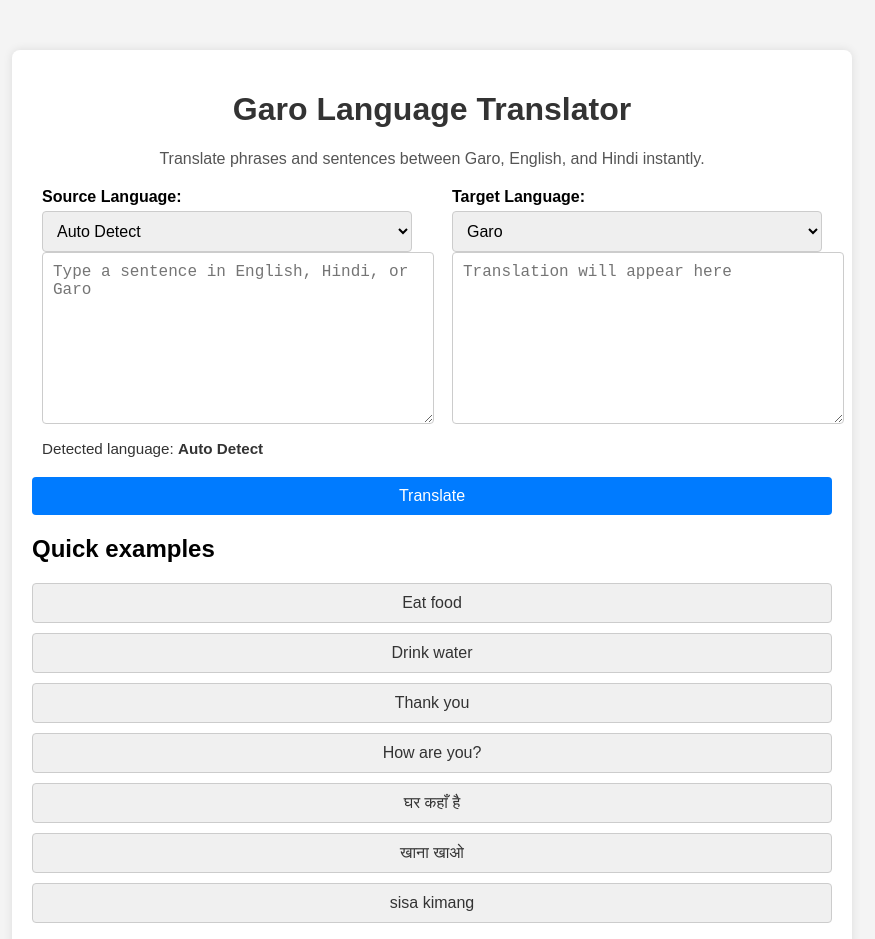
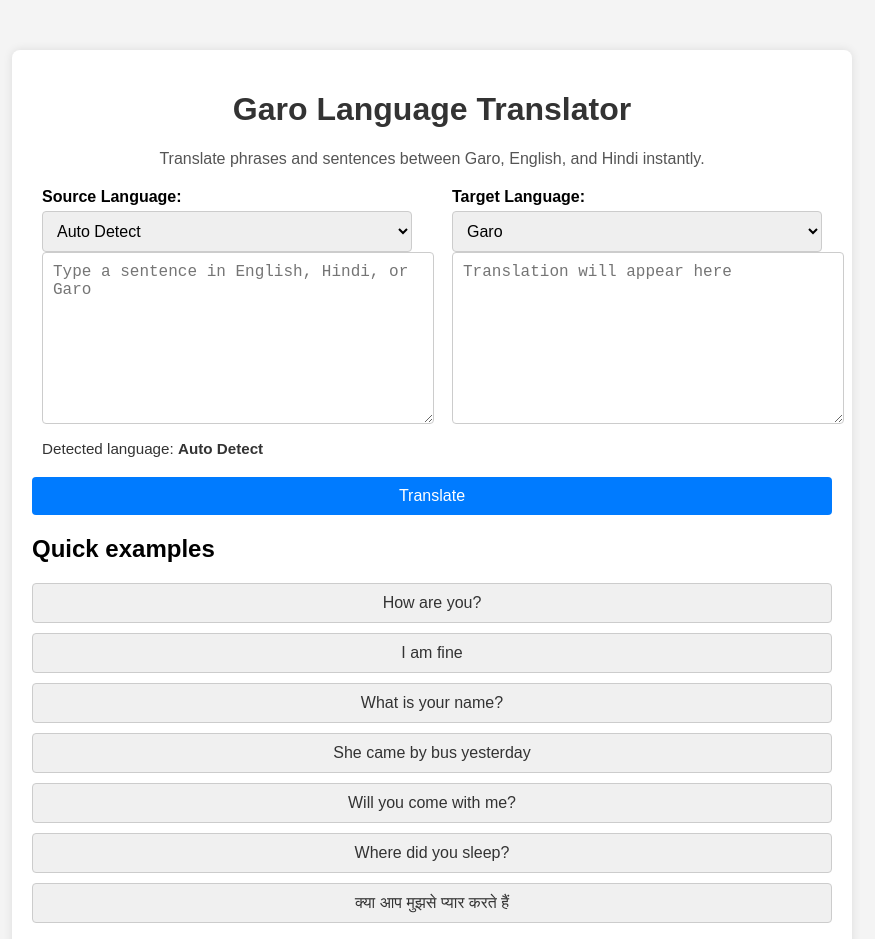
Before and after one commit to bonkamchisangma15-design/Language-translator, a React (Vite) app: page / in a window 1280 px wide. Shown: the top 939 px of the page, without its empty margins (208-1083 px from the left). Built offline with nearby package versions, Linux system fonts and the light colour scheme; the HTML template or start-up script is replaced by a standard one.

Commit message:
Fix translator normalization, update examples, and add ESLint config for launch

```diff
--- a/src/App.jsx
+++ b/src/App.jsx
@@ -1,4 +1,4 @@
-import React, { useEffect, useState } from 'react';
+import React, { useCallback, useEffect, useState } from 'react';
 import './index.css';
 import translateText, { detectLanguage } from './translator.js';
 
@@ -17,13 +17,13 @@ function App() {
   ];
 
   const examples = [
-    { label: 'Eat food', text: 'eat food' },
-    { label: 'Drink water', text: 'drink water' },
-    { label: 'Thank you', text: 'thank you' },
     { label: 'How are you?', text: 'how are you' },
-    { label: 'घर कहाँ है', text: 'घर कहाँ है' },
-    { label: 'खाना खाओ', text: 'खाना खाओ' },
-    { label: 'sisa kimang', text: 'sisa kimang' },
+    { label: 'I am fine', text: 'i am fine' },
+    { label: 'What is your name?', text: 'what is your name' },
+    { label: 'She came by bus yesterday', text: 'she came by bus yesterday' },
+    { label: 'Will you come with me?', text: 'will you come with me' },
+    { label: 'Where did you sleep?', text: 'where did you sleep' },
+    { label: 'क्या आप मुझसे प्यार करते हैं', text: 'क्या आप मुझसे प्यार करते हैं' },
   ];
 
   const languageName = (code) => {
@@ -31,7 +31,7 @@ function App() {
     return lang ? lang.name : 'Unknown';
   };
 
-  const handleTranslate = () => {
+  const handleTranslate = useCallback(() => {
     const text = inputText || '';
     if (!text.trim()) {
       setTranslatedText('');
@@ -42,11 +42,11 @@ function App() {
     const source = sourceLang === 'auto' ? detectLanguage(text) : sourceLang;
     setDetectedLang(source);
     setTranslatedText(translateText(text, source, targetLang));
-  };
+  }, [inputText, sourceLang, targetLang]);
 
   useEffect(() => {
     handleTranslate();
-  }, [inputText, sourceLang, targetLang]);
+  }, [handleTranslate]);
 
   return (
     <div className="app">
--- a/src/translator.js
+++ b/src/translator.js
@@ -176,10 +176,8 @@ const dictionaries = {
   hi: {
     'मैं': 'ang.a',
     'वह': 'ua',
-    'वह': 'bia',
     'आप': 'na.a',
     'यह': 'ia',
-    'वह': 'haiwa',
     'आओ': 'reba',
     'आया': 'reba.aha',
     'खोलो': 'khulibo',
@@ -204,10 +202,10 @@ const dictionaries = {
     'क्यों': 'maina',
     'कैसे': 'maidake',
     'कहाँ': 'bano',
-    'कौन': 'badia',
+    'कौन': 'saka',
+    'कौन सा': 'badia',
     'किसको': 'sako',
     'कब': 'mijal',
-    'कौन': 'saka',
     'हाँ': 'hoe',
     'नहीं': 'na',
     'प्यार': 'kasa.a',
@@ -377,11 +375,11 @@ function normalizeText(text) {
   return text
     .trim()
     .toLowerCase()
-    .replace(/[.,!?]+/g, '')
+    .replace(/[?!,]+/g, '')
     .replace(/\s+/g, ' ');
 }
 
-function translatePhrase(text, from, to) {
+function translatePhrase(text, from) {
   const normalized = normalizeText(text);
   if (phraseDictionary[from] && phraseDictionary[from][normalized]) {
     return phraseDictionary[from][normalized];
```
Also changed, not shown: .eslintrc.json (added), 1 other file (tests, documents, lock files or other folders).
